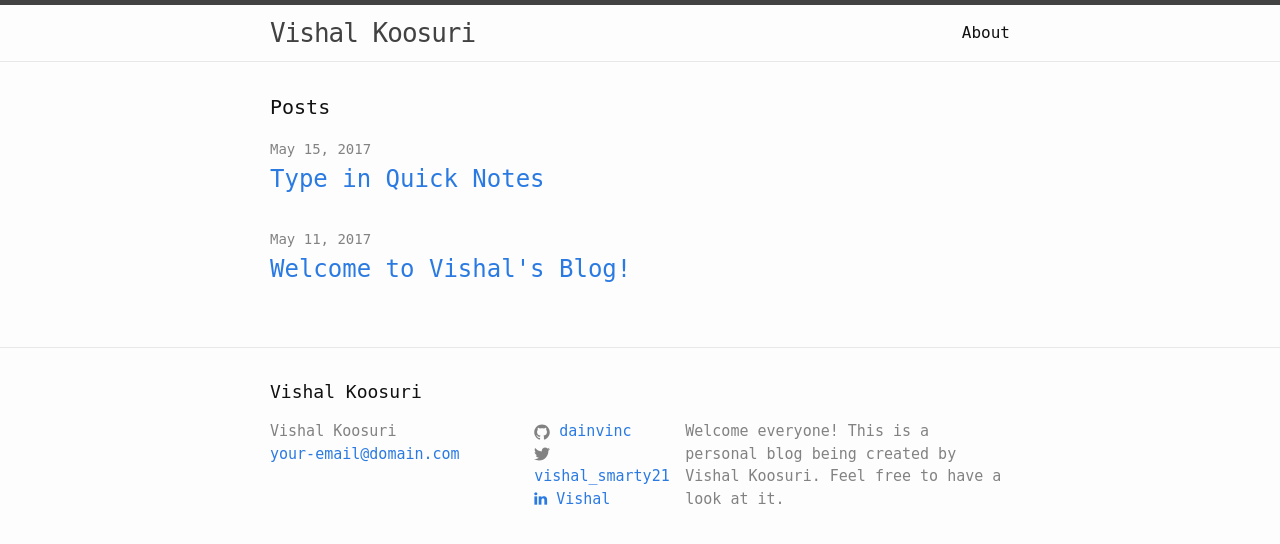
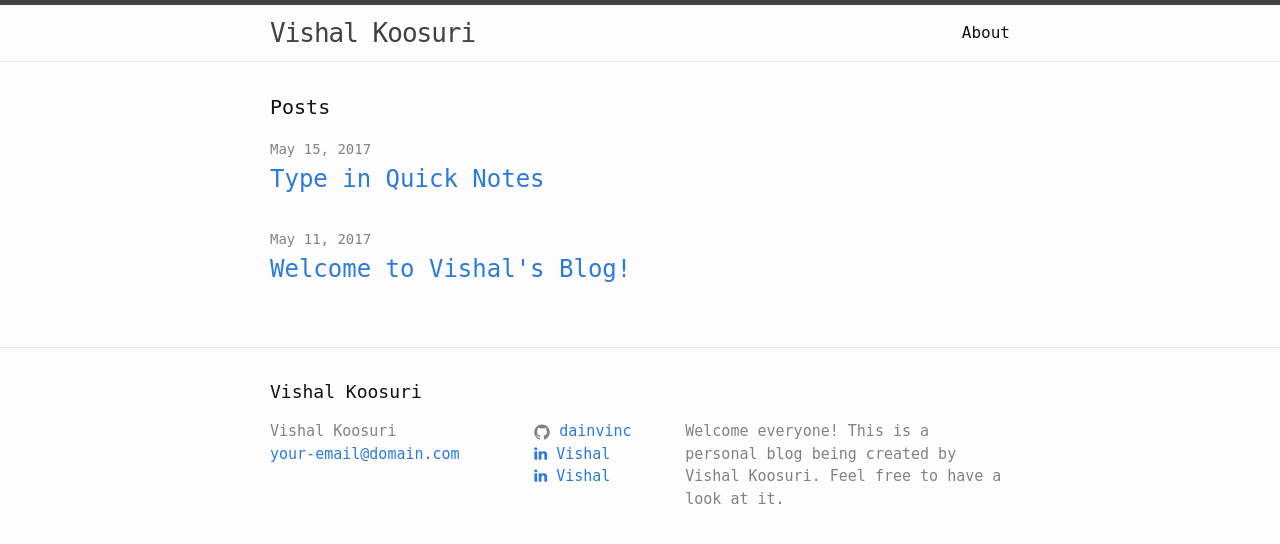
Before and after one commit to dainvinc/dainvinc.github.io, a Jekyll site: the page built from index.html, in a window 1280 px wide. Shown: the top 544 px of the page. Built offline with Jekyll 4.4.1, drawn with Linux system fonts in a browser that asks for light colours; nearby versions of some CDN libraries.

```diff
--- a/_includes/footer.html
+++ b/_includes/footer.html
@@ -22,7 +22,9 @@
 
           {% if site.twitter_username %}
           <li>
-            {% include icon-twitter.html username=site.twitter_username %}
+            <!--{% include icon-twitter.html username=site.twitter_username %}-->
+            <a href="https://twitter.com/{{ site.twitter_username }}">
+            <i class= "fa fa-linkedin"></i> Vishal
           </li>
           {% endif %}
 
```
